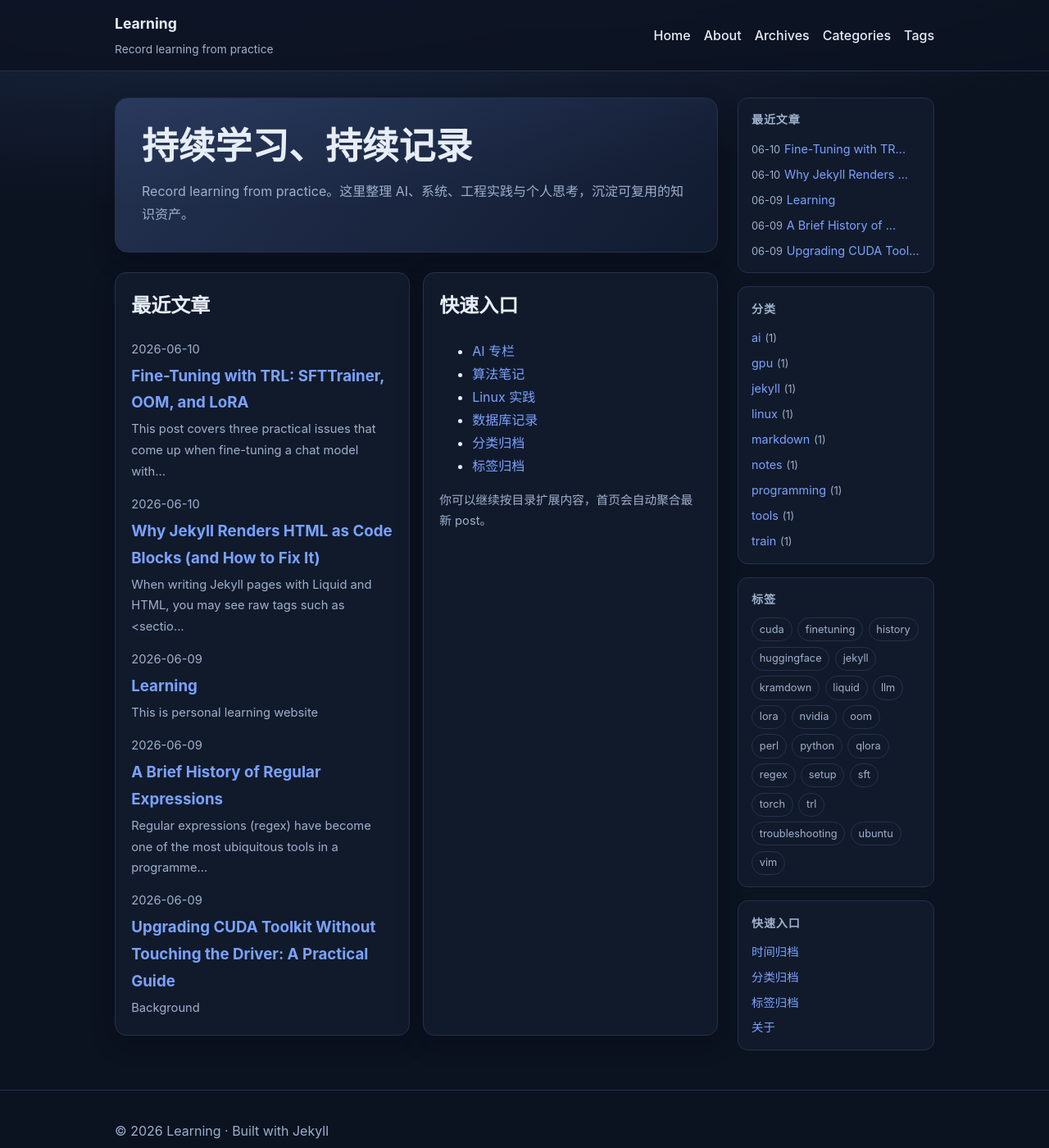
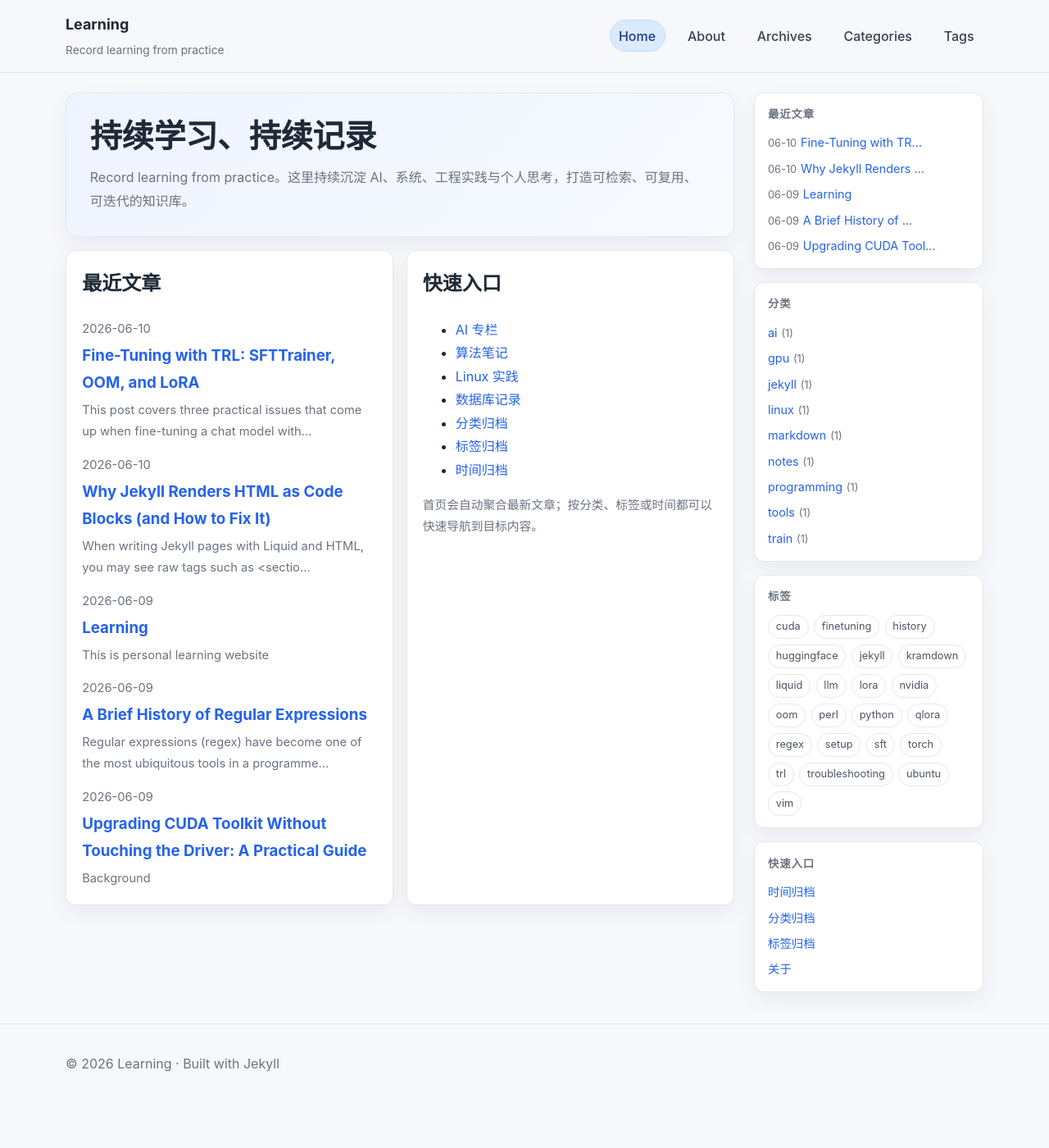
Before and after one commit to guominjia/learn, a Jekyll site: the page built from index.md, in a window 1280 px wide and 1400 px high. Shown: the whole window at 82% size. Built offline with Jekyll 4.4.1, drawn with Linux system fonts in a browser that asks for light colours.

Commit message:
Refactor layout and styling: enhance HTML structure, improve CSS variables, and update homepage content for clarity

```diff
--- a/_layouts/default.html
+++ b/_layouts/default.html
@@ -9,7 +9,8 @@
     <link rel="stylesheet" href="{{ '/assets/css/style.css' | relative_url }}">
     <link rel="icon" href="{{ '/favicon.ico' | relative_url }}">
   </head>
-  <body>
+  {% assign current_url = page.url | default: '/' %}
+  <body class="layout-{{ page.layout | default: 'default' }}">
     <header class="site-header">
       <div class="container header-inner">
         <a class="brand" href="{{ '/' | relative_url }}">
@@ -17,18 +18,18 @@
           <span class="brand-subtitle">{{ site.description }}</span>
         </a>
         <nav class="site-nav" aria-label="Main navigation">
-          <a href="{{ '/' | relative_url }}">Home</a>
-          <a href="{{ '/about/' | relative_url }}">About</a>
-          <a href="{{ '/archives/' | relative_url }}">Archives</a>
-          <a href="{{ '/categories/' | relative_url }}">Categories</a>
-          <a href="{{ '/tags/' | relative_url }}">Tags</a>
+          <a class="{% if current_url == '/' %}is-active{% endif %}" href="{{ '/' | relative_url }}" {% if current_url == '/' %}aria-current="page"{% endif %}>Home</a>
+          <a class="{% if current_url contains '/about/' %}is-active{% endif %}" href="{{ '/about/' | relative_url }}" {% if current_url contains '/about/' %}aria-current="page"{% endif %}>About</a>
+          <a class="{% if current_url contains '/archives/' %}is-active{% endif %}" href="{{ '/archives/' | relative_url }}" {% if current_url contains '/archives/' %}aria-current="page"{% endif %}>Archives</a>
+          <a class="{% if current_url contains '/categories/' %}is-active{% endif %}" href="{{ '/categories/' | relative_url }}" {% if current_url contains '/categories/' %}aria-current="page"{% endif %}>Categories</a>
+          <a class="{% if current_url contains '/tags/' %}is-active{% endif %}" href="{{ '/tags/' | relative_url }}" {% if current_url contains '/tags/' %}aria-current="page"{% endif %}>Tags</a>
         </nav>
       </div>
     </header>
 
     <main class="site-main">
       <div class="container page-body">
-        <div class="main-content">
+        <div class="main-content prose-root">
           {{ content }}
         </div>
         {% include sidebar.html %}
--- a/_layouts/page.html
+++ b/_layouts/page.html
@@ -3,11 +3,13 @@ layout: default
 ---
 
 <article class="content-wrap">
-  <header>
+  <header class="content-head">
     <h1>{{ page.title }}</h1>
     {% if page.description %}
       <p class="meta">{{ page.description }}</p>
     {% endif %}
   </header>
-  {{ content }}
+  <div class="content-body">
+    {{ content }}
+  </div>
 </article>
--- a/assets/css/style.scss
+++ b/assets/css/style.scss
@@ -2,14 +2,15 @@
 ---
 
 :root {
-  --bg: #0b1220;
-  --surface: #111a2b;
-  --surface-soft: #16233a;
-  --text: #e6edf7;
-  --muted: #9eb0cc;
-  --primary: #7aa2ff;
-  --border: #25324d;
-  --card-shadow: 0 10px 30px rgba(0, 0, 0, 0.22);
+  --bg: #f6f8fc;
+  --surface: #ffffff;
+  --surface-soft: #f4f7fb;
+  --text: #1f2937;
+  --muted: #6b7280;
+  --primary: #2563eb;
+  --primary-soft: #dbeafe;
+  --border: #e5e7eb;
+  --card-shadow: 0 10px 24px rgba(15, 23, 42, 0.06);
 }
 
 * {
@@ -24,12 +25,9 @@ body {
 
 body {
   font-family: Inter, "Segoe UI", Roboto, "PingFang SC", "Noto Sans SC", sans-serif;
-  background:
-    radial-gradient(1200px 400px at 20% -10%, rgba(122, 162, 255, 0.22), transparent),
-    radial-gradient(900px 400px at 90% -20%, rgba(80, 200, 180, 0.18), transparent),
-    var(--bg);
+  background: var(--bg);
   color: var(--text);
-  line-height: 1.75;
+  line-height: 1.78;
 }
 
 a {
@@ -42,7 +40,7 @@ a:hover {
 }
 
 .container {
-  width: min(1000px, 92%);
+  width: min(1120px, 92%);
   margin: 0 auto;
 }
 
@@ -50,8 +48,8 @@ a:hover {
   position: sticky;
   top: 0;
   z-index: 100;
-  background: rgba(11, 18, 32, 0.82);
-  backdrop-filter: blur(8px);
+  background: rgba(246, 248, 252, 0.92);
+  backdrop-filter: blur(10px);
   border-bottom: 1px solid var(--border);
 }
 
@@ -71,7 +69,7 @@ a:hover {
 }
 
 .brand-title {
-  font-size: 1.1rem;
+  font-size: 1.12rem;
   font-weight: 700;
 }
 
@@ -83,51 +81,69 @@ a:hover {
 .site-nav {
   display: flex;
   gap: 1rem;
+  flex-wrap: wrap;
 }
 
 .site-nav a {
-  color: var(--text);
+  color: #374151;
   font-weight: 500;
+  padding: 0.28rem 0.65rem;
+  border-radius: 999px;
+  border: 1px solid transparent;
+  transition: all 0.16s ease;
+}
+
+.site-nav a:hover {
+  text-decoration: none;
+  background: var(--surface);
+  border-color: var(--border);
+}
+
+.site-nav a.is-active {
+  color: #1e3a8a;
+  background: var(--primary-soft);
+  border-color: #bfdbfe;
 }
 
 .site-main {
-  padding: 2rem 0 3rem;
+  padding: 1.5rem 0 2.4rem;
 }
 
 .hero {
-  background: linear-gradient(130deg, rgba(122, 162, 255, 0.22), rgba(30, 45, 80, 0.32));
+  background: linear-gradient(132deg, #eef4ff, #f7faff);
   border: 1px solid var(--border);
-  border-radius: 16px;
-  padding: 2rem;
+  border-radius: 14px;
+  padding: 1.8rem;
   box-shadow: var(--card-shadow);
-  margin-bottom: 1.5rem;
+  margin-bottom: 1rem;
 }
 
 .hero h1 {
   margin: 0;
-  font-size: clamp(1.8rem, 3.5vw, 2.8rem);
+  font-size: clamp(1.7rem, 3.1vw, 2.45rem);
   line-height: 1.2;
+  letter-spacing: -0.01em;
 }
 
 .hero p {
   margin: 0.8rem 0 0;
   color: var(--muted);
-  max-width: 700px;
+  max-width: 760px;
 }
 
 .grid {
   display: grid;
-  gap: 1rem;
+  gap: 0.95rem;
 }
 
 .grid.two {
-  grid-template-columns: repeat(auto-fit, minmax(280px, 1fr));
+  grid-template-columns: repeat(auto-fit, minmax(320px, 1fr));
 }
 
 .card {
   background: var(--surface);
   border: 1px solid var(--border);
-  border-radius: 14px;
+  border-radius: 12px;
   padding: 1.2rem;
   box-shadow: var(--card-shadow);
 }
@@ -158,25 +174,96 @@ a:hover {
 .content-wrap {
   background: var(--surface);
   border: 1px solid var(--border);
-  border-radius: 16px;
-  padding: 1.4rem;
+  border-radius: 14px;
+  padding: 1.25rem 1.4rem;
   box-shadow: var(--card-shadow);
+}
+
+.content-head {
+  border-bottom: 1px solid var(--border);
+  padding-bottom: 0.85rem;
+  margin-bottom: 0.95rem;
 }
 
 .content-wrap h1 {
   margin-top: 0;
+  margin-bottom: 0.35rem;
+  letter-spacing: -0.01em;
+}
+
+.content-body {
+  font-size: 1.02rem;
+}
+
+.content-body h2,
+.content-body h3,
+.content-body h4 {
+  line-height: 1.35;
+  margin-top: 1.5em;
+  margin-bottom: 0.55em;
+}
+
+.content-body p,
+.content-body ul,
+.content-body ol,
+.content-body table,
+.content-body blockquote {
+  margin-top: 0.75rem;
+  margin-bottom: 0.75rem;
 }
 
 .content-wrap img {
   max-width: 100%;
   border-radius: 10px;
+  border: 1px solid var(--border);
 }
 
 .content-wrap pre {
   overflow-x: auto;
-  padding: 0.9rem;
+  padding: 0.9rem 1rem;
   border: 1px solid var(--border);
   border-radius: 10px;
+  background: var(--surface-soft);
+}
+
+.content-wrap code {
+  font-family: ui-monospace, SFMono-Regular, Menlo, Consolas, "Liberation Mono", monospace;
+  font-size: 0.9em;
+}
+
+.content-wrap p code,
+.content-wrap li code,
+.content-wrap td code {
+  background: #eef2ff;
+  border: 1px solid #e0e7ff;
+  border-radius: 6px;
+  padding: 0.08rem 0.35rem;
+}
+
+.content-wrap blockquote {
+  margin-left: 0;
+  padding: 0.6rem 0.95rem;
+  border-left: 4px solid #c7d2fe;
+  background: #f8faff;
+  border-radius: 8px;
+}
+
+.content-wrap table {
+  width: 100%;
+  border-collapse: collapse;
+  overflow: hidden;
+  border: 1px solid var(--border);
+  border-radius: 10px;
+}
+
+.content-wrap th,
+.content-wrap td {
+  border-bottom: 1px solid var(--border);
+  padding: 0.55rem 0.65rem;
+  text-align: left;
+}
+
+.content-wrap th {
   background: var(--surface-soft);
 }
 
@@ -190,9 +277,13 @@ a:hover {
 
 .page-body {
   display: grid;
-  grid-template-columns: 1fr 240px;
+  grid-template-columns: minmax(0, 1fr) 280px;
   gap: 1.5rem;
   align-items: start;
+}
+
+.layout-post .main-content {
+  max-width: 760px;
 }
 
 .main-content {
@@ -201,7 +292,7 @@ a:hover {
 
 .sidebar {
   position: sticky;
-  top: calc(var(--header-h, 60px) + 1rem);
+  top: 74px;
   display: grid;
   gap: 1rem;
 }
@@ -211,11 +302,12 @@ a:hover {
   border: 1px solid var(--border);
   border-radius: 12px;
   padding: 0.9rem 1rem;
+  box-shadow: var(--card-shadow);
 }
 
 .sidebar-title {
   margin: 0 0 0.6rem;
-  font-size: 0.88rem;
+  font-size: 0.84rem;
   font-weight: 700;
   text-transform: uppercase;
   letter-spacing: 0.06em;
@@ -255,20 +347,43 @@ a:hover {
   padding: 0.15rem 0.55rem;
   border: 1px solid var(--border);
   border-radius: 20px;
-  color: var(--muted);
-  transition: color 0.15s, border-color 0.15s;
+  color: #4b5563;
+  transition: color 0.15s, border-color 0.15s, background 0.15s;
 }
 
 .sidebar-tag:hover {
   color: var(--primary);
   border-color: var(--primary);
+  background: #eff6ff;
   text-decoration: none;
+}
+
+.post-pagination {
+  margin-top: 1.4rem;
+  padding-top: 0.9rem;
+  border-top: 1px solid var(--border);
+  display: grid;
+  grid-template-columns: 1fr 1fr;
+  gap: 0.8rem;
+}
+
+.post-pagination-item {
+  min-height: 2.6rem;
+}
+
+.post-pagination-item-next {
+  text-align: right;
+}
+
+.post-pagination-item a {
+  font-weight: 600;
 }
 
 .site-footer {
   border-top: 1px solid var(--border);
   color: var(--muted);
-  padding: 1.2rem 0 1.8rem;
+  padding: 1.1rem 0 1.5rem;
+  background: transparent;
 }
 
 @media (max-width: 900px) {
@@ -280,6 +395,10 @@ a:hover {
     position: static;
     grid-template-columns: repeat(auto-fit, minmax(200px, 1fr));
   }
+
+  .layout-post .main-content {
+    max-width: 100%;
+  }
 }
 
 @media (max-width: 700px) {
@@ -289,10 +408,18 @@ a:hover {
   }
 
   .hero {
-    padding: 1.3rem;
+    padding: 1.2rem;
   }
 
   .sidebar {
     grid-template-columns: 1fr;
   }
+
+  .post-pagination {
+    grid-template-columns: 1fr;
+  }
+
+  .post-pagination-item-next {
+    text-align: left;
+  }
 }
--- a/index.md
+++ b/index.md
@@ -5,7 +5,7 @@ title: Home
 
 <section class="hero">
   <h1>持续学习、持续记录</h1>
-  <p>{{ site.description }}。这里整理 AI、系统、工程实践与个人思考，沉淀可复用的知识资产。</p>
+  <p>{{ site.description }}。这里持续沉淀 AI、系统、工程实践与个人思考，打造可检索、可复用、可迭代的知识库。</p>
 </section>
 
 <section class="grid two">
@@ -38,7 +38,8 @@ title: Home
       <li><a href="{{ '/database/' | relative_url }}">数据库记录</a></li>
       <li><a href="{{ '/categories/' | relative_url }}">分类归档</a></li>
       <li><a href="{{ '/tags/' | relative_url }}">标签归档</a></li>
+      <li><a href="{{ '/archives/' | relative_url }}">时间归档</a></li>
     </ul>
-    <p class="meta">你可以继续按目录扩展内容，首页会自动聚合最新 post。</p>
+    <p class="meta">首页会自动聚合最新文章；按分类、标签或时间都可以快速导航到目标内容。</p>
   </article>
 </section>
```
Also changed, not shown: _layouts/post.html (+21 -2 lines).
